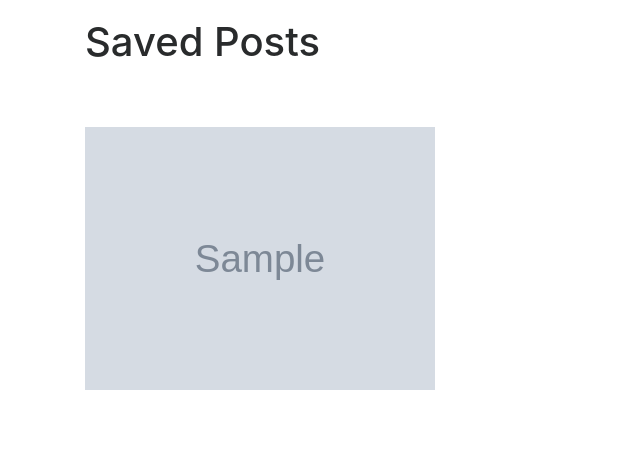
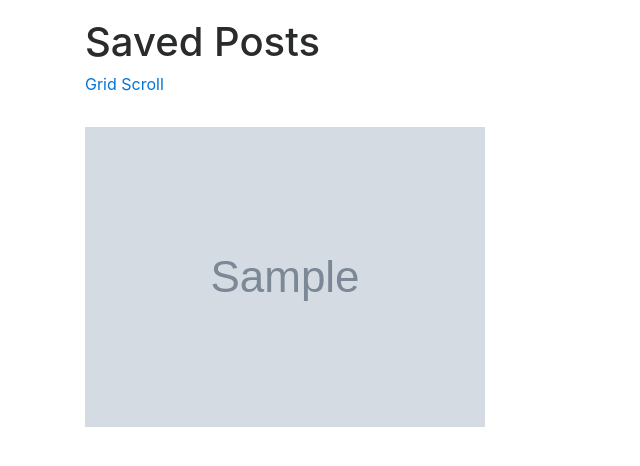
Before and after one commit to n-ck/insta_app, a Django app: a page that uses insta/templates/insta/saved_posts.html in a window 1280 px wide. Shown: the part 57-523 px from the top of the page, without its empty margins (0-640 px from the left). Run offline with Django 3.2, Linux system fonts and the light colour scheme; a user stored in the database is signed in; tables that the repository leaves empty hold one stand-in row (values such as "Sample post"); grey boxes marked "Sample" are stand-in pictures; parts of the project's set-up code (start-up, migrations or seed data) failed here and were passed over; some libraries are stand-ins or nearby versions.

Commit message:
different layouts for saved posts page

```diff
--- a/insta/static/insta/style.css
+++ b/insta/static/insta/style.css
@@ -8,3 +8,7 @@ nav.navbar.navbar-expand-lg {
 .col-12.prevnext {
 	margin: 0 0 10px 0;
 }
+
+.col-sm-12.overview {
+
+}
--- a/insta/templates/insta/saved_posts.html
+++ b/insta/templates/insta/saved_posts.html
@@ -6,6 +6,9 @@
 {% block content %}
 
 <h1>Saved Posts</h1>
+
+<a href="/savedposts/">Grid</a>
+<a href="/savedposts/?view=scroll">Scroll</a>
 
 <!-- <div class="col-md-6">
 
@@ -22,6 +25,8 @@
 {% endfor %}
 </ul> -->
 
+
+
 {% for tag in tags %}
 	<a href="{% url 'insta:save_tag' tag=tag.tag %}">
 	<h5><span class="badge badge-secondary">{{ tag.tag|title }}</span></h5>
@@ -30,7 +35,12 @@
 
 <div class="row">
 {% for post in posts %}
-	<div class="col-sm-4">
+
+{% if request.GET.view %}
+	<div class="col-sm-12 overview">
+{% else %}
+	<div class="col-sm-4 overview">
+{% endif %}
 		<a href="{% url 'insta:post_detail' post.pk  %}">
 			<img src="{{ post.img }}" class="img-fluid">
 		</a>
```
